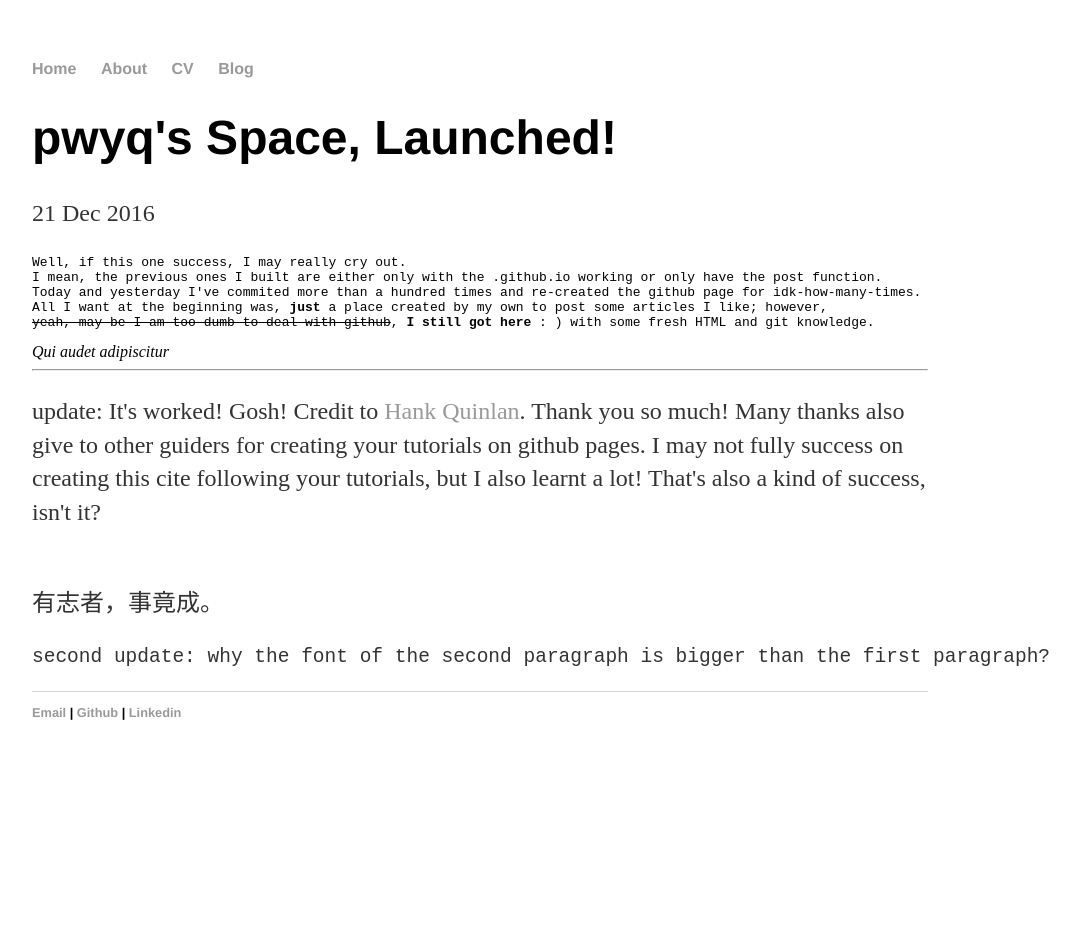
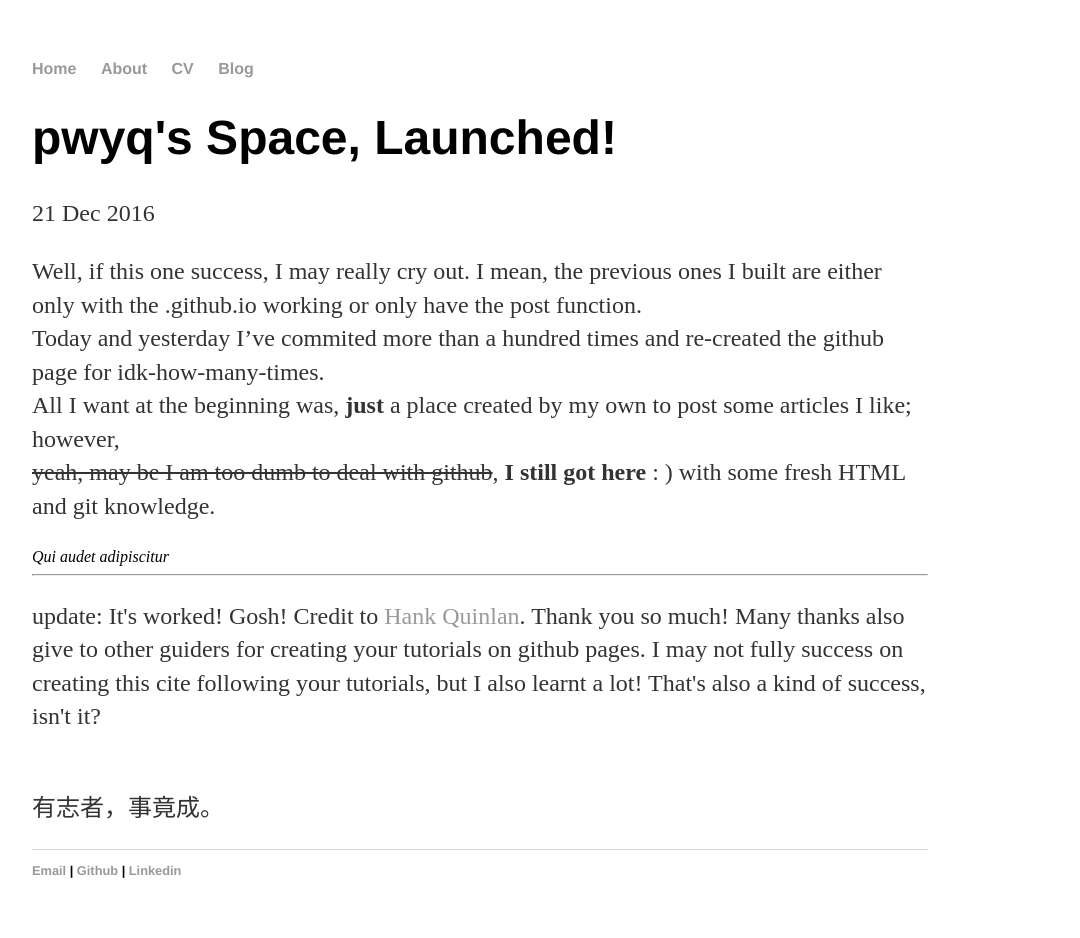
Before and after one commit to pwyq/blog, a Jekyll site: the page built from _posts/2016-12-21-pwyq-site-launched.md, in a window 1280 px wide. Shown: the whole page, without its empty margins (160-1240 px from the left). Built offline with Jekyll 4.4.1, drawn with Linux system fonts in a browser that asks for light colours; before the commit the page ends 900 px from its top, so only the background shows below that.

Commit message:
Update 2016-12-21-pwyq-site-launched.md

```diff
--- a/_posts/2016-12-21-pwyq-site-launched.md
+++ b/_posts/2016-12-21-pwyq-site-launched.md
@@ -3,13 +3,12 @@ layout: post
 title: "pwyq's Space, Launched!"
 date: 2016-12-21
 ---
-<pre>
+
 Well, if this one success, I may really cry out.
-I mean, the previous ones I built are either only with the .github.io working or only have the post function.
-Today and yesterday I've commited more than a hundred times and re-created the github page for idk-how-many-times.
-All I want at the beginning was, <strong>just</strong> a place created by my own to post some articles I like; however,
-<del>yeah, may be I am too dumb to deal with github</del>, <strong>I still got here</strong> : ) with some fresh HTML and git knowledge.
-</pre>
+I mean, the previous ones I built are either only with the .github.io working or only have the post function.<br>
+Today and yesterday I've commited more than a hundred times and re-created the github page for idk-how-many-times.<br>
+All I want at the beginning was, <strong>just</strong> a place created by my own to post some articles I like; however,<br>
+<del>yeah, may be I am too dumb to deal with github</del>, <strong>I still got here</strong> : ) with some fresh HTML and git knowledge.<br>
 <quote><i>Qui audet adipiscitur</i></quote>
 <hr>
 
@@ -17,4 +16,3 @@ All I want at the beginning was, <strong>just</strong> a place created by my own
 Many thanks also give to other guiders for creating your tutorials on github pages. I may not fully success on creating this cite following your tutorials, but I also learnt a lot! That's also a kind of success, isn't it?</p>
 <br>
 有志者，事竟成。
-<pre><p>second update: why the font of the second paragraph is bigger than the first paragraph?</p></pre>
```
